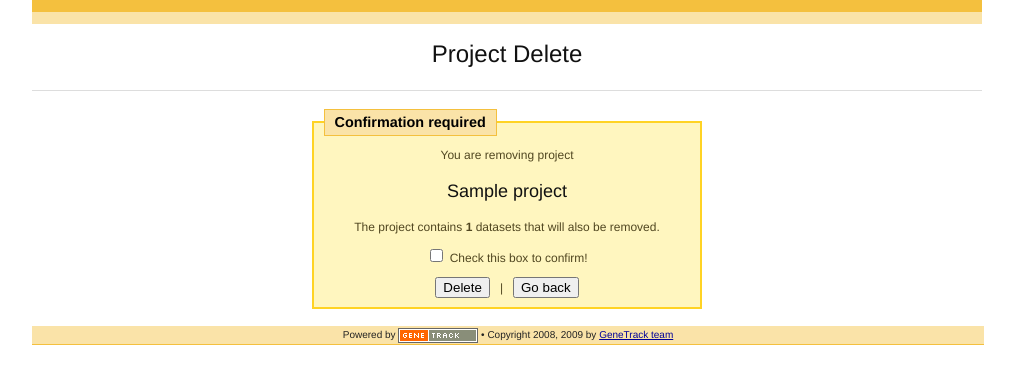
After one commit to seandavi/genetrack-central, a Django app: template server/data/templates/project/project-delete.html in a window 1280 px wide. The commit adds this page. Shown: the top 384 px of the page, without its empty margins (133-1148 px from the left). Run offline with Django 3.2, Linux system fonts and the light colour scheme; the template is opened without the code that fills it: values that come from a table or form of the project are taken from there, others are empty; tables that the repository leaves empty hold one stand-in row (values such as "Sample post"); parts of the project's set-up code (start-up, migrations or seed data) failed here and were passed over.

Commit message:
forgot adding one more template

```diff
--- a/server/data/templates/index.html
+++ b/server/data/templates/index.html
@@ -50,8 +50,6 @@
 
     {% account_box 'home'%}
 
-    {% admin_box %}
-
     <div>
       <h3 class="caps">Get GeneTrack</h3>
       <div class="box">
@@ -65,6 +63,8 @@
       </div>
     </div>
 
+    {% admin_box %}
+
   <!-- end left sidebar -->
   </div>
 
--- /dev/null
+++ b/server/data/templates/project/project-delete.html
@@ -0,0 +1,56 @@
+{% extends "base.html" %}
+
+{% block title %}Project delete{% endblock %}
+
+{% block header %}<h2 align="center">Project Delete</h2>{% endblock %}
+
+{% block mainbody %}
+    <form method="post" action="/project/delete/{{project.id}}/">
+
+    <!-- left sidebar -->
+    <div class="span-7">&nbsp;</div>
+
+    <div class="span-10">
+        <fieldset id="confirm" class="notice">
+            <legend>Confirmation required</legend>
+            <div align="center">
+                You are removing project
+                <p><h3>{{project.name}}</h3></p>
+            </div>
+            <div align="center">
+                The project contains <b>{{project.data_count}}</b> datasets that will also be removed.
+            </div>
+
+            <div style="padding:10px;" align="center">
+                <input type="checkbox" name="delete"> Check this box to confirm!
+            </div>
+            <div align="center">
+                <input type="submit" value="Delete" name="submit"/>
+                &nbsp;&nbsp;|&nbsp;&nbsp;
+                <input type="button" value="Go back" onclick="javascript:history.back(1)"/>
+            </div>
+        </fieldset>
+    </div>
+
+    <!-- right sidebar -->
+    <div class="span-7 last" >&nbsp;</div>
+
+</form>
+
+{% endblock %}
+
+<table border="0" width="90%" align="center" cellpadding="3" cellspacing="3" class="datatable">
+
+
+    <tr><td align="center" class="info">
+            <b>Note: </b>{{info|safe}}
+    </td></tr>
+
+    <tr><td align="center">
+        <input type="checkbox" name="delete">Check this box to confirm
+    </td></tr>
+
+        <tr><td align="center">
+
+    </td></tr>
+</table>
```
